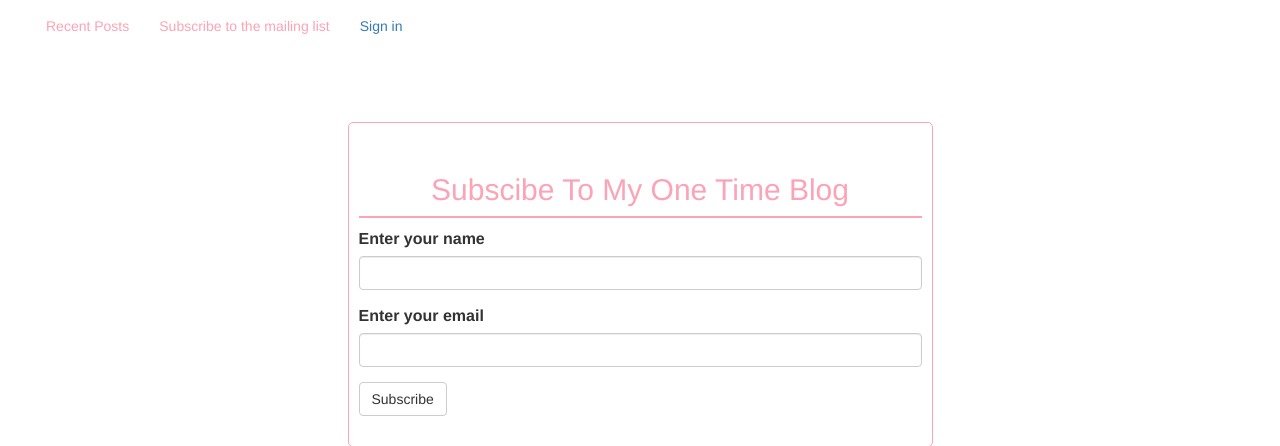
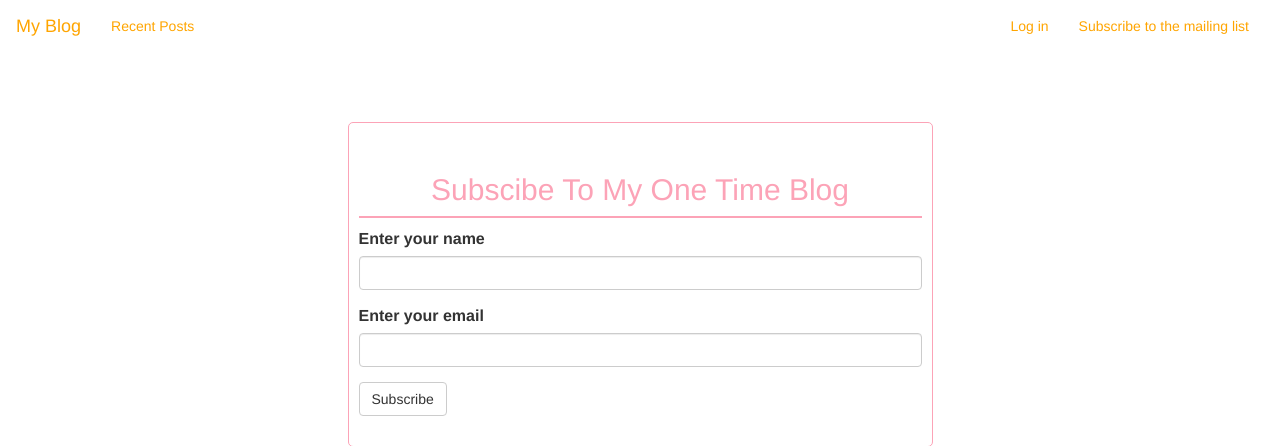
Before and after one commit to Kihara-tony/Personalblog, a Flask app: page /subscribe in a window 1280 px wide. Shown: the top 446 px of the page. Run offline with Flask 2, Linux system fonts and the light colour scheme; data that the repository does not hold is empty; some libraries are stand-ins or nearby versions.

Commit message:
updated.

```diff
--- a/app/main/views.py
+++ b/app/main/views.py
@@ -64,7 +64,7 @@ def new_blog():
         subscriber = Subscriber.query.all()
         for email in subscriber:
             mail_message("New Blog Post from My One Time Blog! ","email/postnotification",email.email,subscriber=subscriber)
-        return redirect(url_for('main.index'))
+        return redirect(url_for('main.blog'))
     title = 'New Blog'
     return render_template('new_blog.html', legend = legend, title = title, blog_form = blog_form)
 
@@ -75,7 +75,7 @@ def delete_blog(id):
     blog = Blog.get_blog(id)
     db.session.delete(blog)
     db.session.commit()
-    return render_template('blogs.html', id=id, blog = blog)
+    return render_template('blog.html', id=id, blog = blog)
 
 # function to delete a comment
 @main.route('/blog/comment/delete/<int:id>', methods = ['GET', 'POST'])
@@ -105,11 +105,11 @@ def blog(id):
 def user_blogs(uname):
     user = User.query.filter_by(username = uname).first()
     blogs = Blog.query.filter_by(user_id = user.id).all()
-    return render_template('profile/blogs.html', user = user, blogs = blogs)
+    return render_template('profile/blog.html', user = user, blogs = blogs)
 @main.route('/blogs/recent', methods = ['GET','POST'])
 def blogs():
     blogs = Blog.query.order_by(Blog.id.desc()).limit(5)
-    return render_template('blogs.html',blogs = blogs)
+    return render_template('blog.html',blogs = blogs)
 
 # function for subscribing in the daily update of a new blog
 @main.route('/subscribe', methods=['GET','POST'])
@@ -122,7 +122,7 @@ def subscriber():
         db.session.commit()
         mail_message("Welcome to My One Time Blog","email/welcome_subscriber",subscriber.email,subscriber=subscriber)
         title= "My One Time Blog"
-        return render_template('index.html',title=title, blogs=blogs)
+        return render_template('blogs.html',title=title, blogs=blogs)
     subscriber = Blog.query.all()
     blogs = Blog.query.all()
     return render_template('subscribe.html',subscriber=subscriber,subscriber_form=subscriber_form,blog=blog)
--- a/app/models.py
+++ b/app/models.py
@@ -44,7 +44,7 @@ class Role(db.Model):
 class Blog(db.Model):
     __tablename__ = 'blogs'
     id = db.Column(db.Integer,primary_key = True)
-    blog_title = db.column(db.String)
+    blog_title = db.Column(db.String)
     blog_content = db.Column(db.String(1000))
     posted = db.Column(db.DateTime,default = datetime.utcnow)
     user_id = db.Column(db.Integer,db.ForeignKey('users.id'))
@@ -63,7 +63,7 @@ class Blog(db.Model):
 class Comment(db.Model):
     __tablename__ = 'comments'
     id = db.Column(db.Integer,primary_key = True)
-    comment = db.column(db.String(1000))
+    comment = db.Column(db.String(1000))
     name = db.Column(db.String)
     blog = db.Column(db.Integer,db.ForeignKey('blogs.id'))
     user_id = db.Column(db.Integer,db.ForeignKey('users.id'))
--- a/app/templates/blog.html
+++ b/app/templates/blog.html
@@ -15,7 +15,7 @@
         <h4>{{blog.blog_title}}</h4>
         <p>{{blog.blog_content}}</p>
         <small>Posted on {{date}} by {{blog.user.username}}</small>
-      {% if blog.user.email == 'admin@blog.com' %}
+      {% if blog.user.email == 'tonykiharatonkin6@gmail.com' %}
       <div class="row">
         <div class="col-md-6">
           <a href="{{url_for('main.update_blog',id=blog.id)}}" style="border:1px solid #fca3b7;color:#000;" onmouseover="this.style.backgroundColor='#fca3b7'" onmouseout="this.style.backgroundColor='#fff'" class="btn btn-sm">Update Blog</a>
--- a/app/templates/index.html
+++ b/app/templates/index.html
@@ -1,10 +1,12 @@
+<body  style="background-image:url(https://encrypted-tbn0.gstatic.com/images?q=tbn:ANd9GcR8GraJ6q8U4p7RwD4uzP_V8E8HT9CytvdLLqmO06Frqt-WB_0WPQ);background-repeat: no-repeat;background-size:contain;">
     {% extends 'base.html' %}
     {%block styles%}
         {{ super() }}
         <link rel="stylesheet" href="{{url_for('static',filename='css/index.css')}}">
     {%endblock%}
     {%block content%}
-<div class="jumbotron text-center" style="background-image:url("https://encrypted-tbn0.gstatic.com/images?q=tbn:ANd9GcR8GraJ6q8U4p7RwD4uzP_V8E8HT9CytvdLLqmO06Frqt-WB_0WPQ");padding-bottom:30px;">
+    <div style="text-align:center;color: green;font-size:6em;">
         <h1>All Time Blog</h1>
     </div>
     {%endblock%}
+</body>
--- a/app/templates/navbar.html
+++ b/app/templates/navbar.html
@@ -1,29 +1,28 @@
-<div style="background-color: #fff; color: #fca3b7;" class="navbar" role="navigation" style="margin-bottom:0; border-bottom: 1px solid">
+<div style="background-color: #fff; color: orange;" class="navbar" role="navigation" style="margin-bottom:0; border-bottom: 1px solid">
   <div class="container-fluid">
     <div class="navbar-header">
       <button type="button" class="navbar-toggle" data-toggle="collapse" data-target=".navbar-collapse">
         <span class="sr-only">Toggle navigation</span>
-              <span class="icon-bar" style="background-color: #fca3b7;"></span>
-              <span class="icon-bar" style="background-color: #fca3b7;"></span>
-              <span class="icon-bar" style="background-color: #fca3b7;"></span>
+        <span class="icon-bar" style="background-color:orange;"></span>
+        <span class="icon-bar" style="background-color:orange;"></span>
+        <span class="icon-bar" style="background-color:orange;"></span>
       </button>
+      <a href="/" class="navbar-brand" style="color:orange;" onmouseover="this.style.color='#000'" onmouseout="this.style.color='green'">My Blog</a>
     </div>
     <div class="navbar-collapse collapse">
       <ul class="nav navbar-nav">
-              <li><a href="{{url_for('main.blogs')}}" style="color: #fca3b7;" onmouseover="this.style.color='#000'" onmouseout="this.style.color='#fca3b7'">Recent Posts</a></li>
-              {% if current_user.is_authenticated %}
-              <li><a href="/" style="color: #fca3b7;" onmouseover="this.style.color='#000'" onmouseout="this.style.color='#fca3b7'">Home</a></li>
-            {% endif %}
+        <li><a href="{{url_for('main.blogs')}}" style="color: orange;" onmouseover="this.style.color='#000'" onmouseout="this.style.color='green'">Recent Posts</a></li>
+      </ul>
 
       <ul class="nav navbar-nav navbar-right">
         {% if current_user.is_authenticated %}
-              <li><a href="{{url_for('main.new_blog')}}" style="color: #fca3b7;" onmouseover="this.style.color='#000'" onmouseout="this.style.color='#fca3b7'">New Blog</a></li>
-              <li><a style="color: #fca3b7;" onmouseover="this.style.color='#000'" onmouseout="this.style.color='#fca3b7'" href="{{url_for('main.profile',uname=current_user.username)}}">Profile</a></li>
-              <li><a style="color: #fca3b7;" onmouseover="this.style.color='#000'" onmouseout="this.style.color='#fca3b7'" href="{{url_for('main.user_blogs',uname=current_user.username)}}">My Blogs</a></li>
-              <li><a style="color: #fca3b7;" onmouseover="this.style.color='#000'" onmouseout="this.style.color='#fca3b7'" href="{{url_for('auth.logout')}}">Logout</a></li>
+        <li><a href="{{url_for('main.new_blog')}}" style="color: orange;" onmouseover="this.style.color='#000'" onmouseout="this.style.color='green'">New Blog</a></li>
+        <li><a style="color: orange;" onmouseover="this.style.color='#000'" onmouseout="this.style.color='green'" href="{{url_for('main.profile',uname=current_user.username)}}">Profile</a></li>
+        <li><a style="color:orange;" onmouseover="this.style.color='#000'" onmouseout="this.style.color='green'" href="{{url_for('main.user_blogs',uname=current_user.username)}}">My Blogs</a></li>
+        <li><a style="color:orange;" onmouseover="this.style.color='#000'" onmouseout="this.style.color='green'" href="{{url_for('auth.logout')}}">Logout</a></li>
         {% else %}
-              <li><a style="color: #fca3b7;" onmouseover="this.style.color='#000'" onmouseout="this.style.color='#fca3b7'"  href="{{url_for('main.subscriber')}}">Subscribe to the mailing list</a></li>
-              <li><a href="{{url_for('auth.login')}}">Sign in</a></li>
+        <li><a style="color:orange;" onmouseover="this.style.color='#000'" onmouseout="this.style.color='green'"  href="{{url_for('auth.login')}}">Log in</a></li>
+        <li><a style="color: orange;" onmouseover="this.style.color='#000'" onmouseout="this.style.color='green'"  href="{{url_for('main.subscriber')}}">Subscribe to the mailing list</a></li>
       </ul>
       {% endif %}
     </div>
```
Also changed, not shown: app/templates/macros.html (+3 -5 lines), migrations/versions/27102ab18d4f_added_a_c.py (added, +30 -0 lines). Lines whose indentation alone changed are shown as unchanged.
